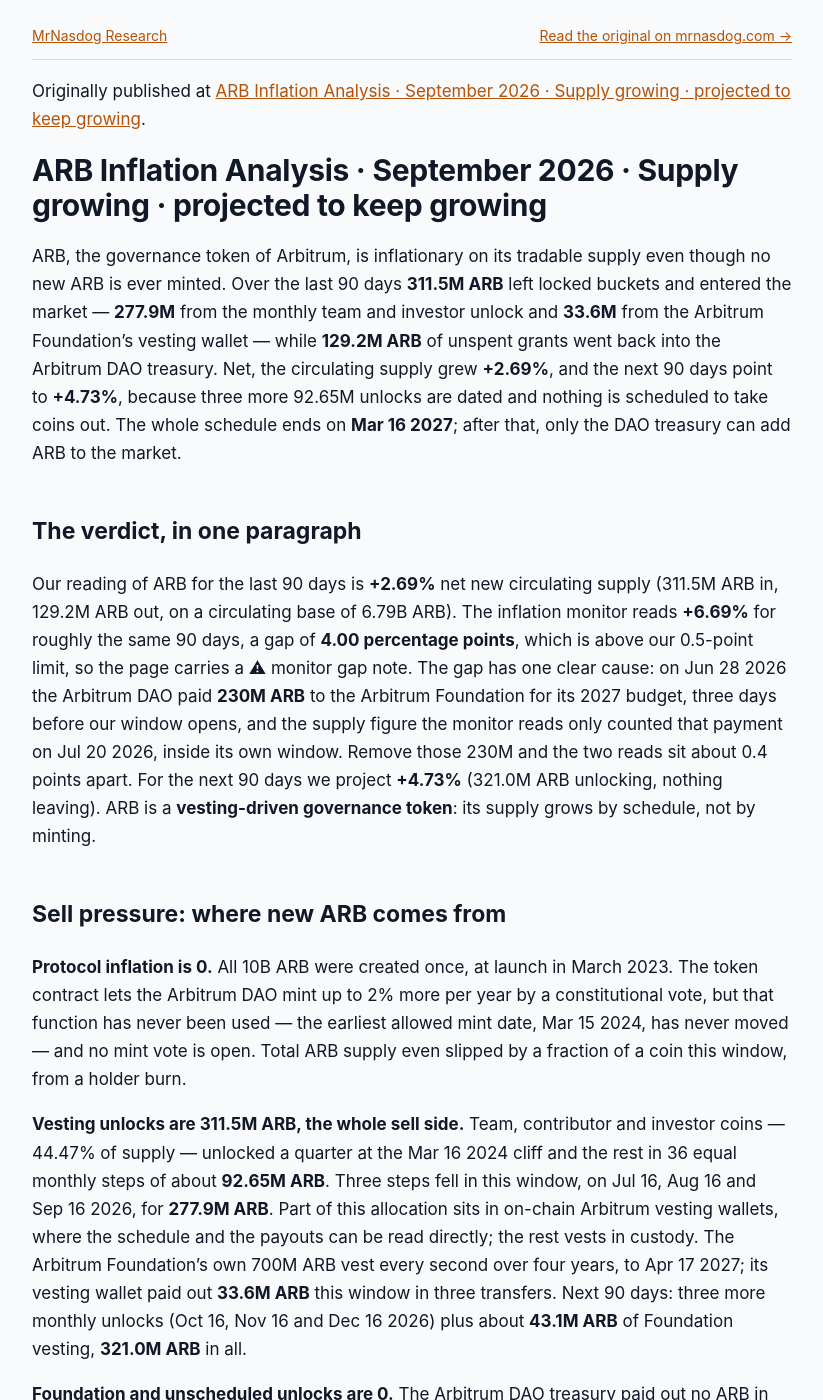
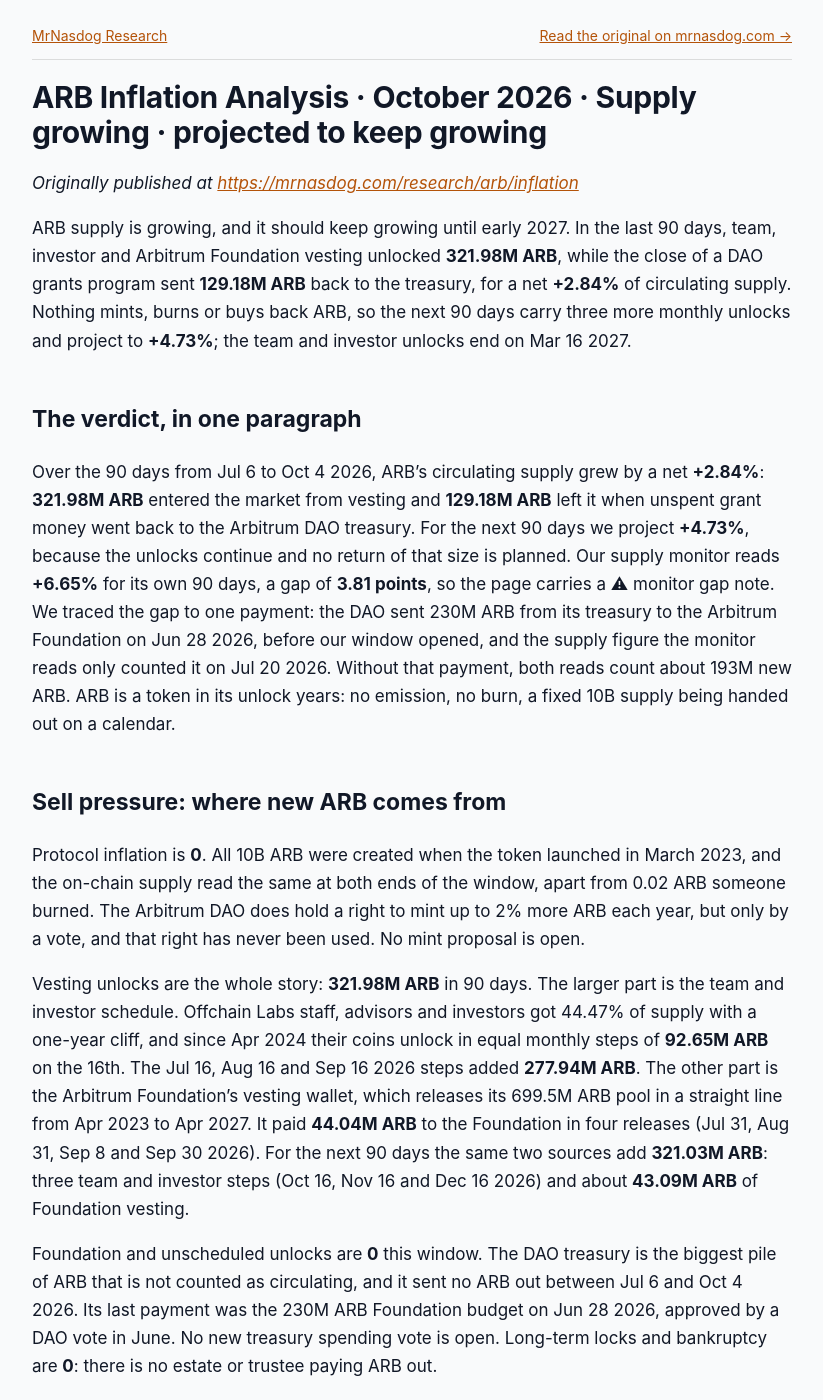
Before and after one commit to jeevansongmy-spec/mrnasdog-articles, a Jekyll site: the page built from crypto/arb-pressure-framework.md, in a window 1280 px wide and 1400 px high. Shown: the whole window, without its empty margins (228-1051 px from the left). Built offline with Jekyll 4.4.1, drawn with Linux system fonts in a browser that asks for light colours; some of the changed text lies outside the part shown.

Commit message:
publish: crypto/arb-pressure-framework

```diff
--- a/crypto/arb-pressure-framework.md
+++ b/crypto/arb-pressure-framework.md
@@ -1,61 +1,65 @@
 ---
-title:         "ARB Inflation Analysis · September 2026 · Supply growing · projected to keep growing"
-description:   "ARB supply grows with no minting: unlocks put 311.5M ARB on the market in 90 days, 129.2M went back to the DAO. Net +2.69%, with +4.73% projected next."
+title:         "ARB Inflation Analysis · October 2026 · Supply growing · projected to keep growing"
+description:   "ARB supply is growing: 322M ARB unlocked in 90 days against 129M returned to the DAO treasury, +2.84% net, +4.73% next. Unlocks end Mar 2027."
 canonical_url: "https://mrnasdog.com/research/arb/inflation"
 tags:          ["crypto", "arb", "arbitrum", "layer-2"]
 published:     true
 ---
 
-Originally published at [ARB Inflation Analysis · September 2026 · Supply growing · projected to keep growing](https://mrnasdog.com/research/arb/inflation).
+# ARB Inflation Analysis · October 2026 · Supply growing · projected to keep growing
 
-# ARB Inflation Analysis · September 2026 · Supply growing · projected to keep growing
+*Originally published at [https://mrnasdog.com/research/arb/inflation](https://mrnasdog.com/research/arb/inflation)*
 
-ARB, the governance token of Arbitrum, is inflationary on its tradable supply even though no new ARB is ever minted. Over the last 90 days **311.5M ARB** left locked buckets and entered the market — **277.9M** from the monthly team and investor unlock and **33.6M** from the Arbitrum Foundation's vesting wallet — while **129.2M ARB** of unspent grants went back into the Arbitrum DAO treasury. Net, the circulating supply grew **+2.69%**, and the next 90 days point to **+4.73%**, because three more 92.65M unlocks are dated and nothing is scheduled to take coins out. The whole schedule ends on **Mar 16 2027**; after that, only the DAO treasury can add ARB to the market.
+ARB supply is growing, and it should keep growing until early 2027. In the last 90 days, team, investor and Arbitrum Foundation vesting unlocked **321.98M ARB**, while the close of a DAO grants program sent **129.18M ARB** back to the treasury, for a net **+2.84%** of circulating supply. Nothing mints, burns or buys back ARB, so the next 90 days carry three more monthly unlocks and project to **+4.73%**; the team and investor unlocks end on Mar 16 2027.
 
 ## The verdict, in one paragraph
 
-Our reading of ARB for the last 90 days is **+2.69%** net new circulating supply (311.5M ARB in, 129.2M ARB out, on a circulating base of 6.79B ARB). The inflation monitor reads **+6.69%** for roughly the same 90 days, a gap of **4.00 percentage points**, which is above our 0.5-point limit, so the page carries a ⚠ monitor gap note. The gap has one clear cause: on Jun 28 2026 the Arbitrum DAO paid **230M ARB** to the Arbitrum Foundation for its 2027 budget, three days before our window opens, and the supply figure the monitor reads only counted that payment on Jul 20 2026, inside its own window. Remove those 230M and the two reads sit about 0.4 points apart. For the next 90 days we project **+4.73%** (321.0M ARB unlocking, nothing leaving). ARB is a **vesting-driven governance token**: its supply grows by schedule, not by minting.
+Over the 90 days from Jul 6 to Oct 4 2026, ARB's circulating supply grew by a net **+2.84%**: **321.98M ARB** entered the market from vesting and **129.18M ARB** left it when unspent grant money went back to the Arbitrum DAO treasury. For the next 90 days we project **+4.73%**, because the unlocks continue and no return of that size is planned. Our supply monitor reads **+6.65%** for its own 90 days, a gap of **3.81 points**, so the page carries a ⚠ monitor gap note. We traced the gap to one payment: the DAO sent 230M ARB from its treasury to the Arbitrum Foundation on Jun 28 2026, before our window opened, and the supply figure the monitor reads only counted it on Jul 20 2026. Without that payment, both reads count about 193M new ARB. ARB is a token in its unlock years: no emission, no burn, a fixed 10B supply being handed out on a calendar.
 
 ## Sell pressure: where new ARB comes from
 
-**Protocol inflation is 0.** All 10B ARB were created once, at launch in March 2023. The token contract lets the Arbitrum DAO mint up to 2% more per year by a constitutional vote, but that function has never been used — the earliest allowed mint date, Mar 15 2024, has never moved — and no mint vote is open. Total ARB supply even slipped by a fraction of a coin this window, from a holder burn.
+Protocol inflation is **0**. All 10B ARB were created when the token launched in March 2023, and the on-chain supply read the same at both ends of the window, apart from 0.02 ARB someone burned. The Arbitrum DAO does hold a right to mint up to 2% more ARB each year, but only by a vote, and that right has never been used. No mint proposal is open.
 
-**Vesting unlocks are 311.5M ARB, the whole sell side.** Team, contributor and investor coins — 44.47% of supply — unlocked a quarter at the Mar 16 2024 cliff and the rest in 36 equal monthly steps of about **92.65M ARB**. Three steps fell in this window, on Jul 16, Aug 16 and Sep 16 2026, for **277.9M ARB**. Part of this allocation sits in on-chain Arbitrum vesting wallets, where the schedule and the payouts can be read directly; the rest vests in custody. The Arbitrum Foundation's own 700M ARB vest every second over four years, to Apr 17 2027; its vesting wallet paid out **33.6M ARB** this window in three transfers. Next 90 days: three more monthly unlocks (Oct 16, Nov 16 and Dec 16 2026) plus about **43.1M ARB** of Foundation vesting, **321.0M ARB** in all.
+Vesting unlocks are the whole story: **321.98M ARB** in 90 days. The larger part is the team and investor schedule. Offchain Labs staff, advisors and investors got 44.47% of supply with a one-year cliff, and since Apr 2024 their coins unlock in equal monthly steps of **92.65M ARB** on the 16th. The Jul 16, Aug 16 and Sep 16 2026 steps added **277.94M ARB**. The other part is the Arbitrum Foundation's vesting wallet, which releases its 699.5M ARB pool in a straight line from Apr 2023 to Apr 2027. It paid **44.04M ARB** to the Foundation in four releases (Jul 31, Aug 31, Sep 8 and Sep 30 2026). For the next 90 days the same two sources add **321.03M ARB**: three team and investor steps (Oct 16, Nov 16 and Dec 16 2026) and about **43.09M ARB** of Foundation vesting.
 
-**Foundation and unscheduled unlocks are 0.** The Arbitrum DAO treasury paid out no ARB in the window. Its last payment, the 230M ARB Foundation budget, went out on Jun 28 2026, just before the window opened, and no new ARB payment is voted or pending, so nothing is booked for the next 90 days either.
-
-**Long-term locked or bankruptcy is 0.** There is no estate, no trustee and no long lock releasing ARB.
+Foundation and unscheduled unlocks are **0** this window. The DAO treasury is the biggest pile of ARB that is not counted as circulating, and it sent no ARB out between Jul 6 and Oct 4 2026. Its last payment was the 230M ARB Foundation budget on Jun 28 2026, approved by a DAO vote in June. No new treasury spending vote is open. Long-term locks and bankruptcy are **0**: there is no estate or trustee paying ARB out.
 
 ## Buy pressure: where new ARB goes
 
-**Programmatic buyback is 0.** No contract buys ARB. Arbitrum's fees are paid in ETH and flow to the DAO, not into ARB buying. The company that builds Arbitrum said in March 2025 that it buys ARB for its own treasury under a set plan, and repeated it in December 2025, but it shows no amounts or wallet, and coins a company holds stay in the market, so this books nothing.
+There is no programmatic buyback (**0**). Arbitrum's network fees are paid in ETH and flow to the DAO treasury as ETH, not ARB. Holders have asked on the governance forum whether ARB should earn something from that revenue, and a buyback paid with bonds was proposed in 2025, but no buyback has been voted in.
 
-**Protocol fee burn is 0.** ARB is not the gas token of Arbitrum, so there is no fee burn. The dead address did not move in the window.
+The fee burn is **0**, for the same reason: gas is paid in ETH, so ARB has nothing to burn. The dead address gained under 3 ARB in 90 days. Foundation buying is **0**: the Foundation spends ARB rather than buying it. Offchain Labs, the company that builds Arbitrum, has said since Mar 2025 that it buys ARB over time for its own treasury, but it gives no size, and coins a company holds still count as circulating. New long-term locks are **0**: ARB has no staking lock, and delegating votes moves no coins.
 
-**Foundation buy is 0** and **new long-term lock is 0.** Neither the Foundation nor the DAO bought ARB on the market, and there is no live ARB staking lock; delegating votes does not lock coins.
-
-**Unspent grants returned to the treasury: 129.2M ARB.** The DAO shut down a gaming fund it had backed with ARB in 2024, and the unspent coins came back to the Arbitrum DAO treasury: **86.2M ARB** on Jul 7 2026 and **43.0M ARB** on Jul 21 2026. Those coins were counted as circulating while the fund held them and are not counted once back in the treasury, so they left the market. About 14.6M ARB still sits in one fund wallet with no return date, so the next 90 days book 0 here.
+The one real offset is a fifth line: **129.18M ARB** of unspent grants returned to the treasury. The DAO voted in early July 2026 to wind down its gaming venture program, and the program's unused ARB went home: **86.18M ARB** on Jul 7 and **43.00M ARB** on Jul 21 2026. Those coins had been counted as circulating; back in the treasury, they are not. About 14.59M ARB is still in the program's wallet with no return date, so the next 90 days count **0** here.
 
 ## Foundation and overhang
 
-The largest overhang is the **Arbitrum DAO treasury: 2.56B ARB**, about 26% of all ARB, not counted as circulating. It moves only when delegates vote to spend it, and its ARB outflows are rare — the 230M Foundation budget on Jun 28 2026 was its only one in the past year. We read its balance on-chain every day. The second is the **unvested team and investor calendar: 555.9M ARB**, six more monthly steps of 92.65M ending Mar 16 2027. The third is the **Foundation vesting wallet: 105.9M ARB**, still locked and vesting every second to Apr 17 2027.
+The Arbitrum DAO treasury holds **2.56B ARB**, about a quarter of all supply, outside the circulating count. It can only move by a DAO vote, and in the past year it made one large ARB payment, the 230M ARB Foundation budget. The team and investor schedule still has **555.88M ARB** to unlock in six monthly steps, the last on Mar 16 2027. The Foundation vesting wallet holds **95.41M ARB** and runs out in Apr 2027.
 
-Two more wallets are already counted as circulating, so they cannot add new supply, but they can still sell: the **Foundation's spending wallet at 324.1M ARB**, which sends out about 10M ARB a month, and the leftover **14.6M ARB** in the closed gaming fund. If any of these balances falls between our checks, the outflow enters Sell #3 at the next check; if the gaming-fund coins go back to the treasury, they enter the buy side instead.
+Two more piles are already counted as circulating, so they cannot add new supply, only sell it: the Foundation's spending wallet with **324.59M ARB** (mostly the June budget), and the 14.59M ARB left in the closing grants program. We read every one of these balances on-chain at each rebuild. If the treasury, the vesting wallet or the unlock calendar pays out more than planned between our checks, that outflow goes into the Foundation and unscheduled unlocks line at the next refresh.
 
-## How ARB compares to other Layer-2 governance tokens
+## How ARB compares to other Layer-2 tokens
 
-ARB belongs to the class of **rollup governance tokens**: a fixed supply created at launch, a large treasury held by the DAO, and a four-year team and investor vesting schedule released in monthly steps. For this class the supply question is simply the unlock calendar and what the DAO votes to spend. There is no mining reward and no staking reward paid in new coins, which sets ARB apart from Layer-1 coins such as Ethereum, where new coins pay validators every block and a fee burn works against them.
+ARB is a governance token for an Ethereum Layer-2, and that shapes its supply. Users pay gas in ETH, so the network can be busy without ARB being burned or bought. Ethereum itself works the other way: new ETH pays validators every day and a part of every fee is destroyed, so its supply moves with use. ARB's supply moves with a calendar and with DAO votes.
 
-The flip side is that ARB has no built-in buyer. Arbitrum's users pay fees in ETH, so rising use of the chain grows the DAO's ETH and stablecoin income but does not burn or buy ARB. Exchange tokens and some DeFi tokens take fees and buy their own coin back; ARB does not, so its only buy-side entries are one-off events like unspent grants coming home.
+Optimism's OP is the closest twin: a fixed starting supply, a governance option to add yearly inflation, a large pool held for the community, and gas paid in ETH. Starknet's STRK differs, because it is staked to secure its network and is designed to pay stakers with new coins, so it carries a running emission that ARB does not have.
 
-The calendar also has an end. After Mar 16 2027 the team and investor unlocks stop and the Foundation vesting ends a month later. From then on, ARB supply growth depends only on DAO treasury spending and on whether the DAO ever uses its right to mint up to 2% a year — a right it has not used since it opened in March 2024.
+The key ARB difference is the finish line. Once the last team and investor step lands on Mar 16 2027 and the Foundation wallet empties in Apr 2027, ARB has no scheduled new supply at all. After that, supply grows only if the DAO spends its treasury or votes to mint.
 
 ## What to watch in the next 90 days
 
-**Oct 16 2026** — the next team and investor unlock, about 92.65M ARB. **Nov 16 2026** and **Dec 16 2026** — two more of the same size. Any DAO vote that pays ARB out of the treasury would add to the sell side on the day it is paid. Any vote to use the 2% yearly mint would add new ARB for the first time since launch. And if the last 14.6M ARB from the closed gaming fund returns to the treasury, it would count on the buy side.
+**Oct 16, Nov 16 and Dec 16 2026:** the next three team and investor steps, 92.65M ARB each.
+
+**Treasury votes:** any new DAO proposal that pays ARB out of the 2.56B treasury, including the separate funding request Offchain Labs has said it will bring if it is paid in ARB, would land in the Foundation and unscheduled unlocks line.
+
+**The grants program wind-down:** whether the last 14.59M ARB goes back to the treasury before the program closes at the end of 2026.
+
+**Value for ARB holders:** forum talk about tying ARB to the DAO's ETH revenue, such as a buyback, which would add a buy line for the first time.
 
 ## Summary
 
-ARB grew its circulating supply by **+2.69%** over the last 90 days and is projected to grow **+4.73%** over the next 90, with no minting at all: the growth is the Arbitrum team and investor vesting calendar, 92.65M ARB a month, plus the Arbitrum Foundation's steady vesting. The only coins taken out were 129.2M ARB of unspent grants returned to the DAO treasury, a one-off. The key risk is the 2.56B ARB DAO treasury, which can add supply whenever delegates vote to spend it. The ceiling is fixed at 10B ARB unless the DAO votes to mint, and the unlock calendar ends on Mar 16 2027.
+ARB supply grew a net **+2.84%** in the 90 days to Oct 4 2026 and projects to **+4.73%** in the next 90 days. The cause is vesting: monthly team and investor unlocks of 92.65M ARB plus the Arbitrum Foundation's linear release, with no burn and no buyback to offset them, because gas on Arbitrum is paid in ETH. The main risk sits in the 2.56B ARB DAO treasury, which can be spent by vote at any time. The ceiling is the fixed 10B supply, and the scheduled unlocks end in spring 2027.
 
-*MrNasdog Pressure Framework analysis of ARB, Metric 1 — Inflation. Data + explanation only. Not financial advice. Checked Sep 29 2026.*
+---
+
+*MrNasdog Pressure Framework analysis of ARB, Metric 1 — Inflation. Data + explanation only. Not financial advice. Checked Oct 4 2026.*
```
